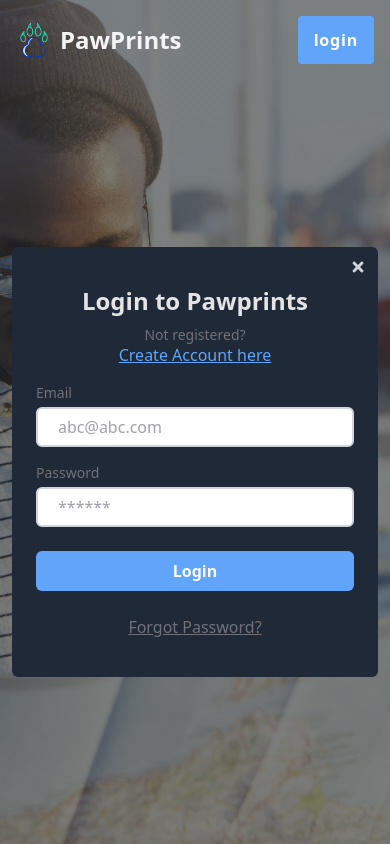
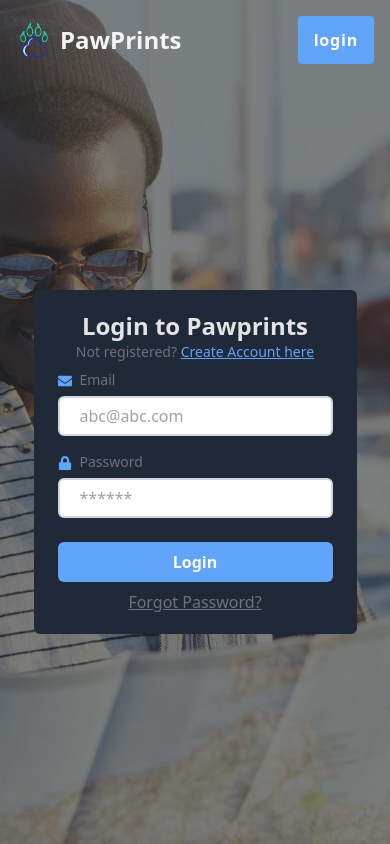
Before and after one commit to daniel-idowu-01/location-tracker-group79, a React (Vite) app in the folder client/: page /login in a window 390 px wide. Built offline with nearby package versions, Linux system fonts and the light colour scheme.

Commit message:
Add responsive error handling to registration form

```diff
--- a/client/src/Features/Login.jsx
+++ b/client/src/Features/Login.jsx
@@ -1,31 +1,67 @@
-import { Link } from "react-router-dom";
-import Input from "../ui/Input";
-import Button from "../ui/Button";
-import { FaTimes } from "react-icons/fa";
+import React, { useState } from 'react';
+import { Link } from 'react-router-dom';
+import Input from '../ui/Input';
+import Button from '../ui/Button';
+import { FaEnvelope, FaLock } from 'react-icons/fa';
+import Error from '../Pages/Error';
 
 const Login = () => {
+  const [email, setEmail] = useState('');
+  const [password, setPassword] = useState('');
+  const [errorMessage, setErrorMessage] = useState('');
+
+  const handleLogin = (e) => {
+    e.preventDefault();
+    let errors = [];
+
+    if (!email) {
+      errors.push('Email is required.');
+    }
+
+    if (!password) {
+      errors.push('Password is required.');
+    }
+
+    if (errors.length === 1) {
+      setErrorMessage(errors[0]);
+    } else if (errors.length > 1) {
+      setErrorMessage('All fields are required.');
+    } else {
+      console.log('Email:', email);
+      console.log('Password:', password);
+      setErrorMessage('');
+    }
+  };
+
+  const clearErrorMessage = () => {
+    setErrorMessage('');
+  };
+
   return (
-    <div className="relative flex h-[430px] w-full max-w-[380px] flex-col items-center justify-center gap-y-2 rounded-md bg-gray-800 px-4 py-5 text-center">
-      <Link to="/" className="absolute top-0 right-0 p-3">
-        <FaTimes className="text-gray-300" />
-      </Link>
-      <h1 className="text-2xl font-semibold text-zinc-200">
-        Login to Pawprints
-      </h1>
-      <p className="mb-[-10px] text-sm text-zinc-500">Not registered?</p>
-      <Link to="/register" className="mt-0 block text-blue-400 underline">
-        Create Account here
-      </Link>
-      <form action="" className="w-full p-2">
-        <Input label="Email" placeHolder="abc@abc.com" type="email" />
-        <Input label="Password" placeHolder="******" type="password" />
-        <Button className="mt-6 h-10 w-full font-semibold uppercase text-zinc-50 md:h-10">
-          Login
-        </Button>
+    <div className=" justify-center gap-y-2 rounded-md bg-gray-800 px-4 py-5 text-center">
+      <h1 className="text-2xl font-semibold text-zinc-200">Login to Pawprints</h1>
+      <p className="text-sm text-zinc-500">Not registered? <Link to="/register" className="text-blue-400 underline">Create Account here</Link></p>
+      {errorMessage && <Error message={errorMessage} onClose={clearErrorMessage} />}
+      <form onSubmit={handleLogin} className="w-full p-2">
+        <Input
+          icon={<FaEnvelope />}
+          label="Email"
+          placeHolder="abc@abc.com"
+          type="email"
+          value={email}
+          onChange={(e) => setEmail(e.target.value)}
+        />
+        <Input
+          icon={<FaLock />}
+          label="Password"
+          placeHolder="******"
+          type="password"
+          value={password}
+          onChange={(e) => setPassword(e.target.value)}
+        />
+        <Button type="submit" className="mt-6 h-10 w-full font-semibold uppercase text-zinc-50 md:h-10">Login</Button>
       </form>
-      <Link className="mt-2 block text-zinc-500 underline">
-        Forgot Password?
-      </Link>
+      <Link to="/" className="block text-zinc-500 underline">Forgot Password?</Link>
     </div>
   );
 };
--- a/client/src/Features/Register.jsx
+++ b/client/src/Features/Register.jsx
@@ -1,14 +1,56 @@
-import { Link } from "react-router-dom";
-import Input from "../ui/Input";
-import Button from "../ui/Button";
-import { FaTimes } from "react-icons/fa";
+import React, { useState } from 'react';
+import { Link } from 'react-router-dom';
+import Input from '../ui/Input';
+import Button from '../ui/Button';
+import { FaEnvelope, FaLock, FaUser } from 'react-icons/fa';
+import Error from '../Pages/Error';
 
 const Register = () => {
+  const [fullName, setFullName] = useState('');
+  const [email, setEmail] = useState('');
+  const [password, setPassword] = useState('');
+  const [confirmPassword, setConfirmPassword] = useState('');
+  const [errorMessage, setErrorMessage] = useState('');
+
+  const handleRegister = (e) => {
+    e.preventDefault();
+    let errors = [];
+
+    if (!fullName) {
+      errors.push('Full Name is required.');
+    }
+
+    if (!email) {
+      errors.push('Email is required.');
+    }
+
+    if (!password) {
+      errors.push('Password is required.');
+    }
+
+    if (!confirmPassword) {
+      errors.push('Confirm Password is required.');
+    }
+
+    if (errors.length === 1) {
+      setErrorMessage(errors[0]);
+    } else if (errors.length > 1) {
+      setErrorMessage('All fields are required.');
+    } else {
+      console.log('Full Name:', fullName);
+      console.log('Email:', email);
+      console.log('Password:', password);
+      console.log('Confirm Password:', confirmPassword);
+      setErrorMessage('');
+    }
+  };
+
+  const clearErrorMessage = () => {
+    setErrorMessage('');
+  };
+
   return (
-    <div className="relative flex h-[550px] w-full max-w-[380px] flex-col my-12 items-center justify-center gap-y-2 rounded-md bg-gray-800 px-4 py-5 text-center mt-2"> {/* Adjust the margin-top here */}
-      <Link to="/" className="absolute top-0 right-0 p-3">
-        <FaTimes className="text-gray-300" />
-      </Link>
+    <div className="relative flex h-[550px] w-full max-w-[380px] flex-col items-center my-12 justify-center gap-y-2 rounded-md bg-gray-800 px-4 py-5 text-center mt-2">
       <h1 className="text-2xl font-semibold text-zinc-200">
         Register to Pawprints
       </h1>
@@ -16,18 +58,47 @@ const Register = () => {
       <Link to="/login" className="mt-0 block text-blue-400 underline">
         Please Log in
       </Link>
-      <form action="" className="w-full p-2">
-        <Input label="Full Name" placeHolder="John Adam" type="text" />
-        <Input label="Email" placeHolder="abc@abc.com" type="email" />
-        <Input label="Password" placeHolder="******" type="password" />
-        <Input label="Confirm Password" placeHolder="******" type="password" />
+      {errorMessage && <Error message={errorMessage} onClose={clearErrorMessage} />}
+      <form onSubmit={handleRegister} className="w-full p-2">
+        <Input
+          icon={<FaUser />}
+          label="Full Name"
+          placeHolder="John Adam"
+          type="text"
+          value={fullName}
+          onChange={(e) => setFullName(e.target.value)}
+        />
+        <Input
+          icon={<FaEnvelope />}
+          label="Email"
+          placeHolder="abc@abc.com"
+          type="email"
+          value={email}
+          onChange={(e) => setEmail(e.target.value)}
+        />
+        <Input
+          icon={<FaLock />}
+          label="Password"
+          placeHolder="******"
+          type="password"
+          value={password}
+          onChange={(e) => setPassword(e.target.value)}
+        />
+        <Input
+          icon={<FaLock />}
+          label="Confirm Password"
+          placeHolder="******"
+          type="password"
+          value={confirmPassword}
+          onChange={(e) => setConfirmPassword(e.target.value)}
+        />
         <div className="flex items-center">
           <input type="checkbox" id="rememberMe" className="mr-2" />
           <label htmlFor="rememberMe" className="text-sm text-zinc-500">
             Remember Me
           </label>
         </div>
-        <Button className="mt-6 h-10 w-full font-semibold uppercase text-zinc-50 md:h-10">
+        <Button type="submit" className="mt-6 h-10 w-full font-semibold uppercase text-zinc-50 md:h-10">
           Register
         </Button>
       </form>
--- a/client/src/Pages/Error.jsx
+++ b/client/src/Pages/Error.jsx
@@ -1,5 +1,7 @@
-const Error = () => {
-  return <div>Error</div>;
+import React from 'react';
+
+const Error = ({ message }) => {
+  return <div className="text-red-500">{message}</div>;
 };
 
 export default Error;
--- a/client/src/ui/Input.jsx
+++ b/client/src/ui/Input.jsx
@@ -1,9 +1,10 @@
 /* eslint-disable react/prop-types */
 
-const Input = ({ label, type, value, onChange, placeHolder, className }) => {
+const Input = ({ icon,label, type, value, onChange, placeHolder, className }) => {
   return (
     <div className="mb-4 flex w-full flex-col items-start gap-1 last-of-type:mb-0">
-      <label htmlFor={label} className="text-sm capitalize text-zinc-500">
+      <label htmlFor={label} className="flex gap-2 text-sm capitalize text-zinc-500">
+        <div className="text-blue-400 py-1">{icon}</div>
         {label}
       </label>
       <input
```
